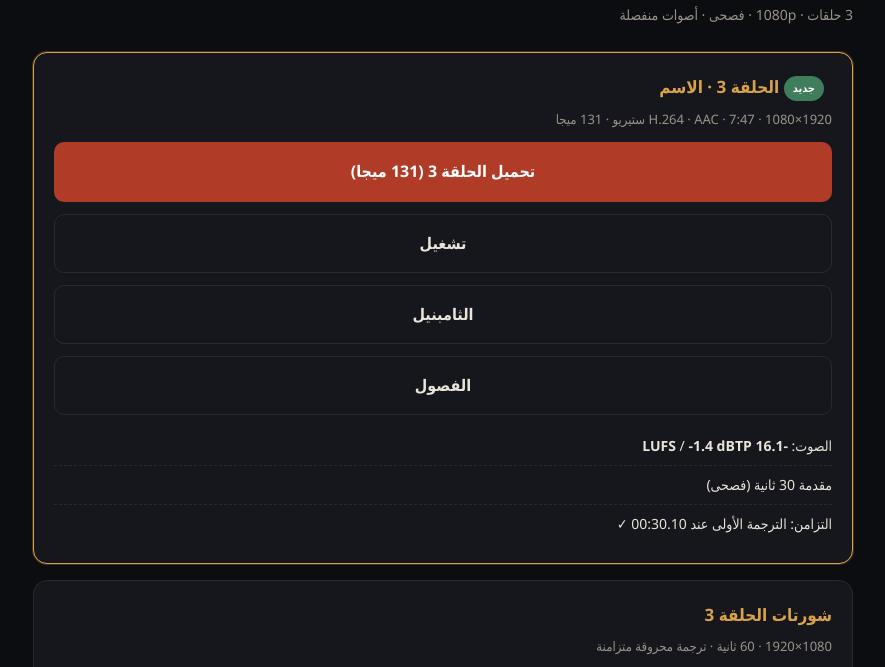
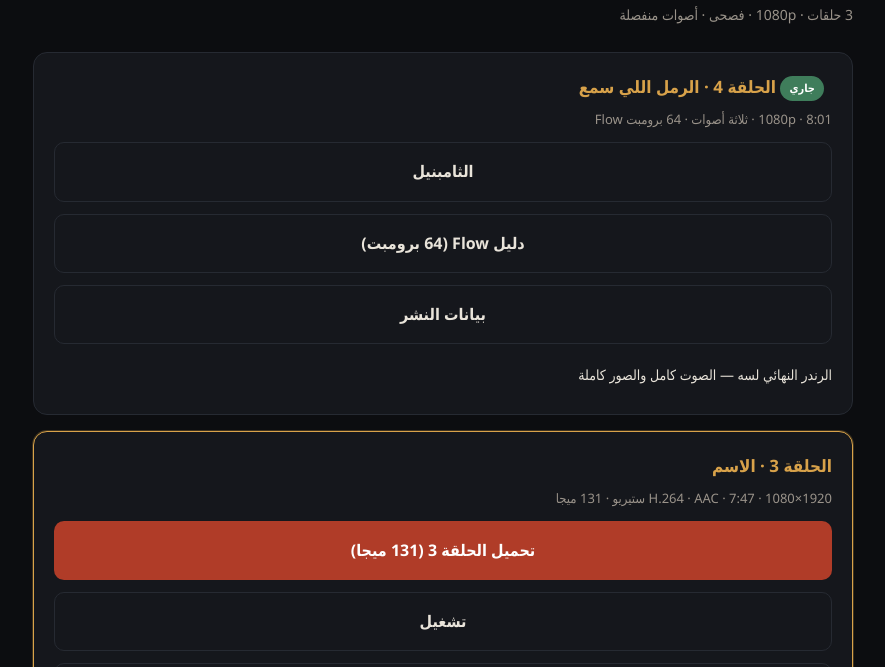
Before and after one commit to islamelasal/rewayat, a plain HTML site: page output/dl/index.html in a window 1280 px wide. Shown: the part 83-750 px from the top of the page, without its empty margins (197-1082 px from the left). Drawn offline with Linux system fonts and the light colour scheme.

Commit message:
EP4: 40/41 voice, thumbnail, 64-prompt Flow guide
The guide's core technique is the trail: it appears in 5 scenes and has
to be one identical boot print. Documented extracting a frame from 2-a
and reusing it as an Ingredients reference, plus the fallback of just
using scene-02.png as a first frame.

Also documented the honest voice problem: the girl measures 182Hz and
Yaseen's range reaches 183Hz, so they are NOT separated by pitch - only
by timbre and age.

Co-authored-by: arena-agent <297053741+arena-agent@users.noreply.github.com>

```diff
--- a/output/dl/index.html
+++ b/output/dl/index.html
@@ -39,8 +39,18 @@
 <h1>ساعة الرمادي</h1>
 <div class="sub">3 حلقات · 1080p · فصحى · أصوات منفصلة</div>
 
+<div class="card">
+  <h2><span class="badge">جاري</span> الحلقة 4 · الرمل اللي سمع</h2>
+  <div class="meta">8:01 · 1080p · ثلاثة أصوات · 64 برومبت Flow</div>
+  <a class="btn btn-sec" href="ثامبنيل-ep04.jpg" download>الثامبنيل</a>
+  <a class="btn btn-sec" href="docs/دليل-flow-الحلقة-4.md" download>دليل Flow (64 برومبت)</a>
+  <a class="btn btn-sec" href="docs/بيانات-نشر-الحلقة-4.md" download>بيانات النشر</a>
+  <ul class="files">
+    <li>الرندر النهائي لسه — الصوت كامل والصور كاملة</li>
+  </ul>
+</div>
 <div class="card best">
-  <h2><span class="badge">جديد</span> الحلقة 3 · الاسم</h2>
+  <h2>الحلقة 3 · الاسم</h2>
   <div class="meta">1920×1080 · 7:47 · H.264 · AAC ستيريو · 131 ميجا</div>
   <a class="btn btn-primary" href="rewayat-ep03.mp4" download>تحميل الحلقة 3 (131 ميجا)</a>
   <a class="btn btn-sec" href="rewayat-ep03.mp4" target="_blank">تشغيل</a>
```
Also changed, not shown: 12 other files.
